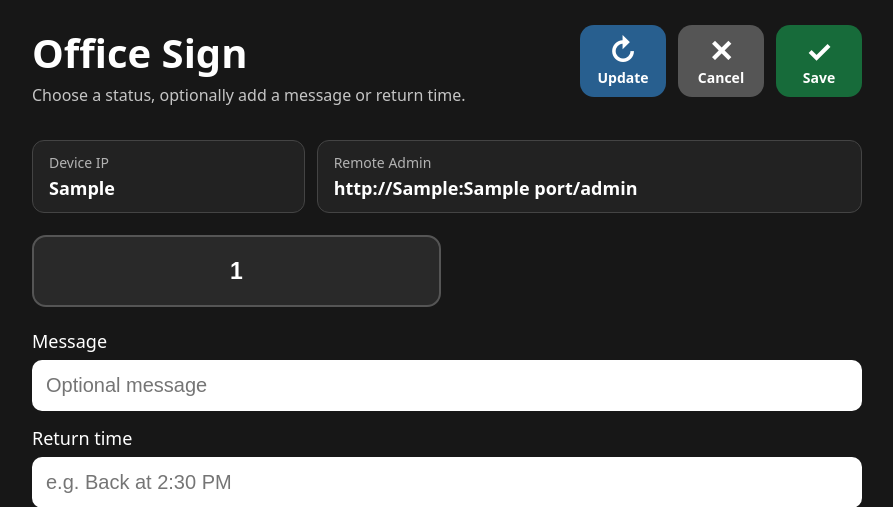
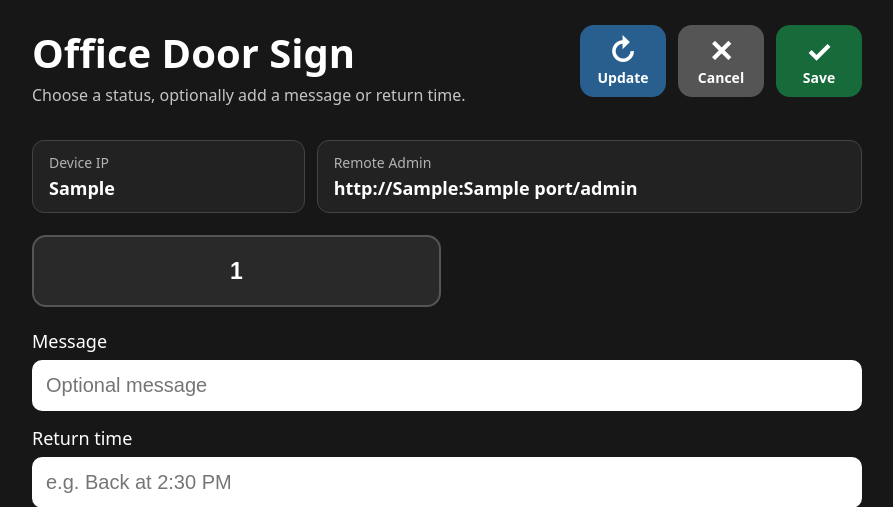
Before and after one commit to Subrosian/office-door-sign, a Flask app: template app/templates/admin.html in a window 1280 px wide. Shown: the top 507 px of the page, without its empty margins (193-1086 px from the left). Run offline with Flask 3, Linux system fonts and the light colour scheme; the template is opened without the code that fills it: most values are stand-ins (such as "Sample title", 1, 10 or a date in 2020).

Commit message:
Change text name

```diff
--- a/app/templates/admin.html
+++ b/app/templates/admin.html
@@ -3,14 +3,14 @@
 <head>
   <meta charset="utf-8">
   <meta name="viewport" content="width=device-width,initial-scale=1,user-scalable=no">
-  <title>Office Sign Controls</title>
+  <title>Office Door Sign Controls</title>
   <link rel="stylesheet" href="/static/style.css">
 </head>
 <body class="admin">
   <main>
     <div class="admin-header">
       <div class="admin-heading">
-        <h1>Office Sign</h1>
+        <h1>Office Door Sign</h1>
         <p class="hint">Choose a status, optionally add a message or return time.</p>
       </div>
       <div class="admin-actions">
```
